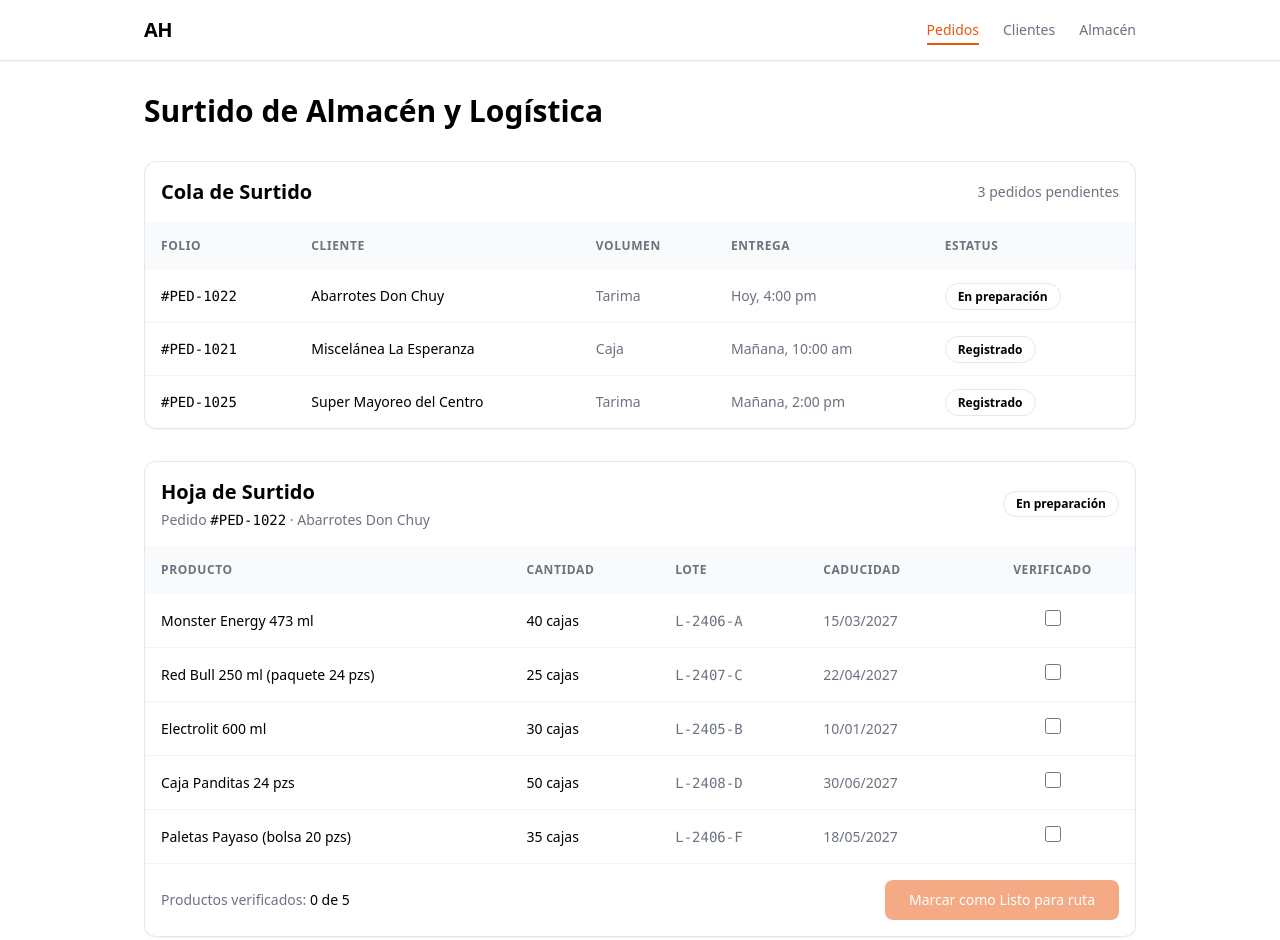
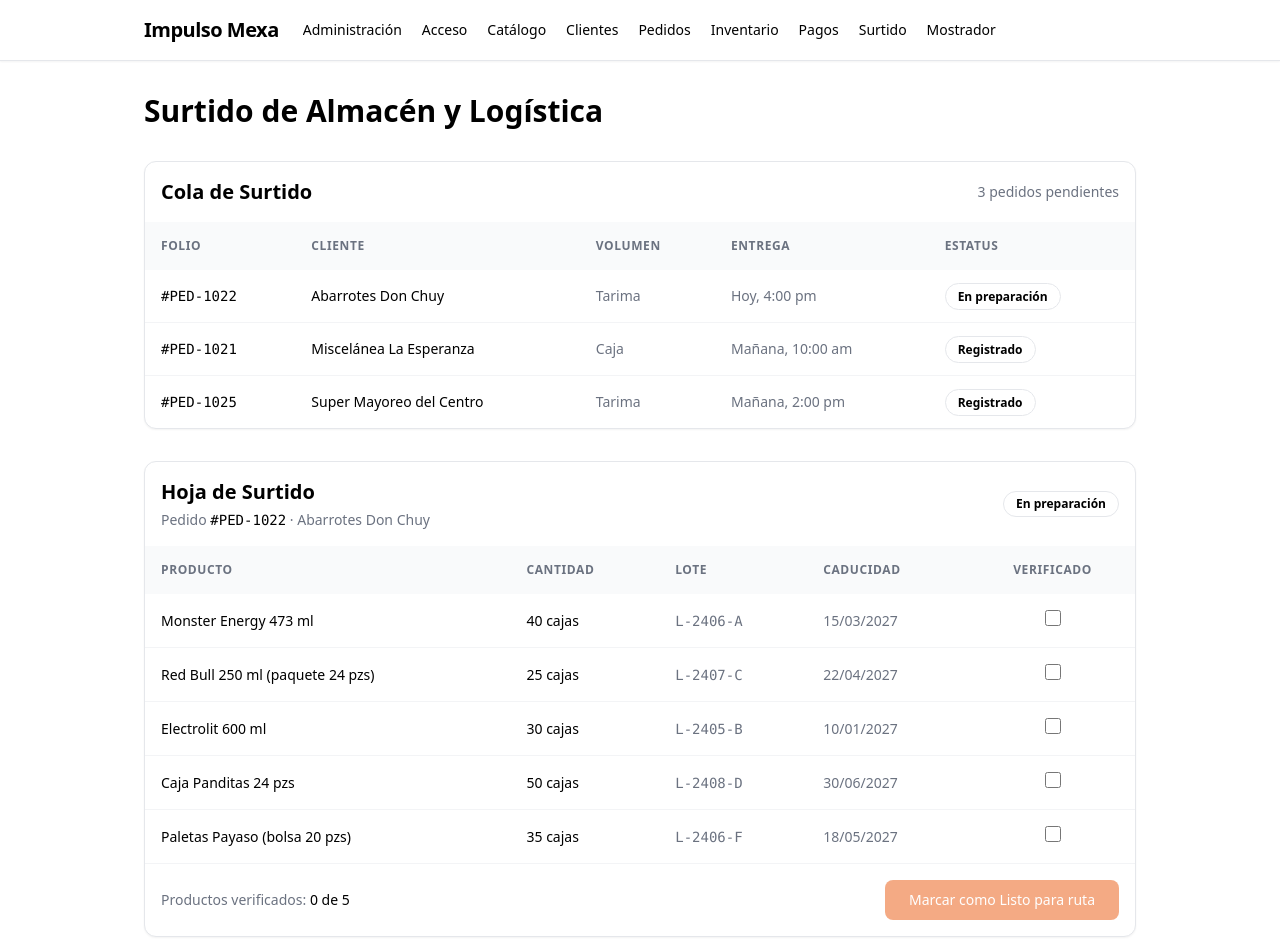
Before and after one commit to rangelashley503-debug/panel-comercial-ah, a plain HTML site: page Surtido de almacén y logística - K/Surtido.html in a window 1280 px wide. Drawn offline with nearby package versions, Linux system fonts and the light colour scheme.

Commit message:
conexion entre pantallas

```diff
--- a/Surtido de almacén y logística - K/Surtido.html
+++ b/Surtido de almacén y logística - K/Surtido.html
@@ -8,15 +8,23 @@
 </head>
 <body class="bg-white text-black antialiased">
     <header class="border-b border-gray-200 bg-white shadow-sm">
-        <nav class="mx-auto flex max-w-5xl items-center justify-between p-4">
-            <span class="text-xl font-bold tracking-tight">AH</span>
-            <ul class="hidden gap-6 text-sm font-medium sm:flex">
-                <li><a href="pedidos.html" class="border-b-2 border-orange-600 pb-1 text-orange-600">Pedidos</a></li>
-                <li><a href="clientes.html" class="text-gray-500 hover:text-orange-600">Clientes</a></li>
-                <li><a href="almacen.html" class="text-gray-500 hover:text-orange-600">Almacén</a></li>
-            </ul>
-        </nav>
-    </header>
+    <nav class="mx-auto flex max-w-5xl items-center gap-6 p-4">
+        <a href="../index.html" class="shrink-0 text-xl font-bold tracking-tight">Impulso Mexa</a>
+
+        <!-- Menú con scroll horizontal para pantallas chicas -->
+        <ul id="menu" class="flex gap-5 overflow-x-auto whitespace-nowrap text-sm font-medium">
+            <li><a href="../Administraci%C3%B3n%20y%20supervisi%C3%B3n-H/admi.html">Administración</a></li>
+            <li><a href="../Autenticaci%C3%B3n%20y%20usuarios/Inicio%20de%20sesi%C3%B3n.html">Acceso</a></li>
+            <li><a href="../Catalogo%20de%20productos-%20H/catalogo.html">Catálogo</a></li>
+            <li><a href="../Clientes%20y%20cuentas%20comerciales%20-%20K/Clientes.html">Clientes</a></li>
+            <li><a href="../Gesti%C3%B3n%20de%20pedidos%20y%20cotizaciones%20-%20K/Gesti%C3%B3n.html">Pedidos</a></li>
+            <li><a href="../Inventario%20y%20existencias-H/inventario.html">Inventario</a></li>
+            <li><a href="../Pagos%2C%20reportes%20y%20panel%20-%20K/Pagos.html">Pagos</a></li>
+            <li><a href="../Surtido%20de%20almac%C3%A9n%20y%20log%C3%ADstica%20-%20K/Surtido.html">Surtido</a></li>
+            <li><a href="../Ventas%20de%20mostrador-H/ventas_mostrador.html">Mostrador</a></li>
+        </ul>
+    </nav>
+</header>
 
     <main class="mx-auto max-w-5xl space-y-8 p-4 py-8">
 
```
